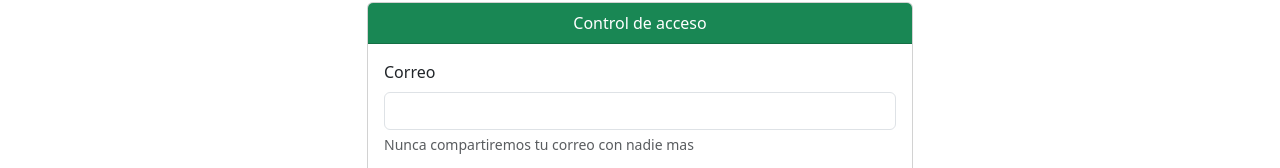
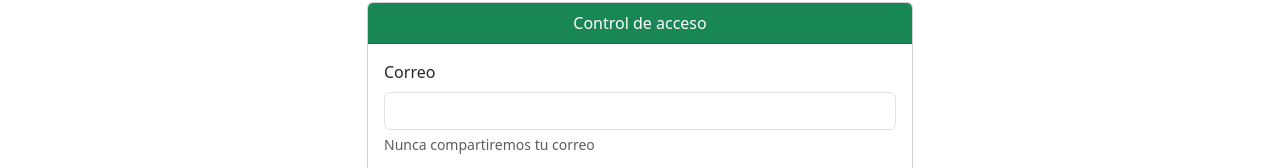
Before and after one commit to ANDRESFELIPEGUEVARA/Taller-en-clase, a plain HTML site: page Nueva carpeta/index.html in a window 1280 px wide. Shown: the part 96-264 px from the top of the page. Drawn offline with nearby package versions, Linux system fonts and the light colour scheme.

Commit message:
probando

```diff
--- a/Nueva carpeta/index.html
+++ b/Nueva carpeta/index.html
@@ -34,7 +34,7 @@
                             <div class="mb-3">
                                 <label for="email" class="form-label">Correo</label>
                                 <input type="email" class="form-control" id="email" aria-describedby="emailHelp" required>
-                                <div id="emailHelp" class="form-text">Nunca compartiremos tu correo con nadie mas</div>
+                                <div id="emailHelp" class="form-text">Nunca compartiremos tu correo</div>
                             </div>
                             <div class="mb-3">
                                 <label for="password" class="form-label">Contraseña</label>
```
